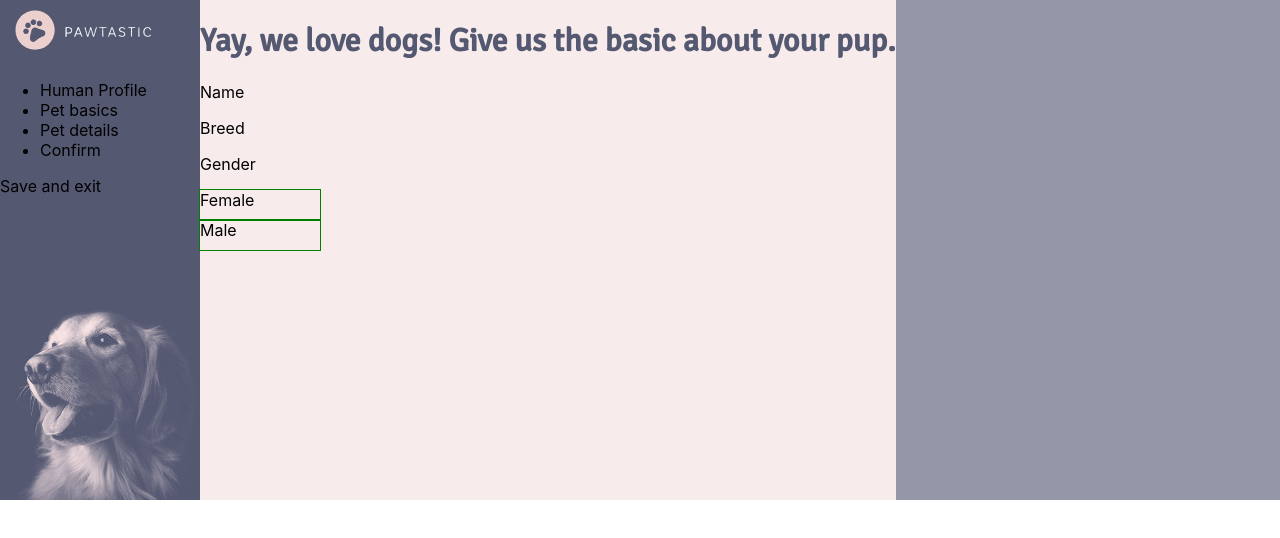
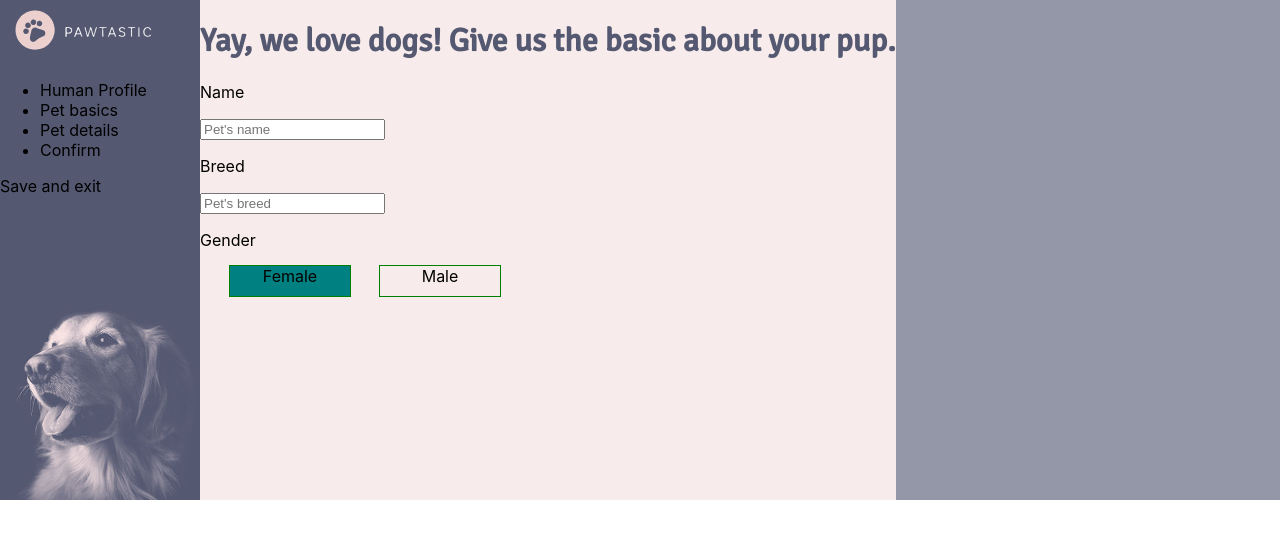
Before and after one commit to O-Sanni/pawtastic_form, a React (Create React App) app: page / in a window 1280 px wide. Shown: the top 538 px of the page. Built offline with nearby package versions, Linux system fonts and the light colour scheme.

Commit message:
Working choice gender

```diff
--- a/src/components/FormComponents.js
+++ b/src/components/FormComponents.js
@@ -31,20 +31,17 @@ class FormComponents extends React.Component{
                         <input type="text" onChange={this.handleChangeName} placeholder="Pet's name" />
                         <p>Breed</p>
                         <input type="text" onChange={this.handleChangeBreed} placeholder="Pet's breed" />
-                        <div>
+                        </form>
                         <div id="Gender">
                             <p>Gender</p>
-                            <input id="female" type="radio" name="choiceGender" checked/>
+                            <div id="genderChoice">
+                            <input className="choiceInp" id="female" type="radio" name="choiceGender" checked/>
                             <label id="femaleChoice" for="female">Female</label>
-                            <input id="male" type="radio" name="choiceGender"/>
+                            <input className="choiceInp" id="male" type="radio" name="choiceGender"/>
                             <label id="maleChoice" for="male">Male</label>
+                            </div>
+                            </div>
 
-
-
-</div>
-                            </div>
-                </form>
-                <div id="formButton"></div>
             </div>
             </div>
         )
--- a/src/components/components.css
+++ b/src/components/components.css
@@ -18,21 +18,28 @@ height: 500px;
 color:#545871;
 font-family: 'Signika', sans-serif;
 }
+
 /* Idea was taken from https://stackoverflow.com/questions/33881961/create-segmented-control-like-with-animation answer by Mi-Creativity */
+
+#genderChoice{
+    display: flex;
+    flex-direction: row;
+}
+
 label{
         width: 120px;
         height: 30px;
+        margin-left: 30px;
         text-align: center;
-        display: flex;
-        flex-wrap: wrap;
-        flex-direction: ;
-        z-index: 2;
-        cursor: pointer;
         outline: 1px solid green;
     }
-    input{
+ .choiceInp{
         display:none;
     }
-    #mal:checked ~ #malLab {
+
+    #male:checked ~ #maleChoice{
     background-color: violet;
     }
+    #female:checked ~ #femaleChoice{
+        background-color: teal;
+    }
```
